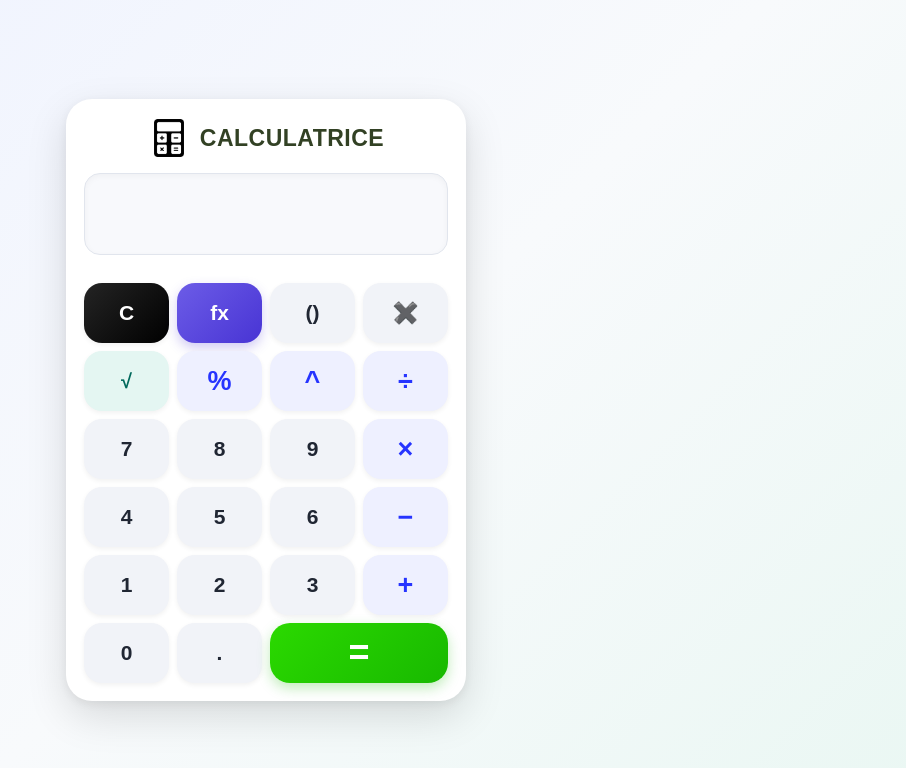
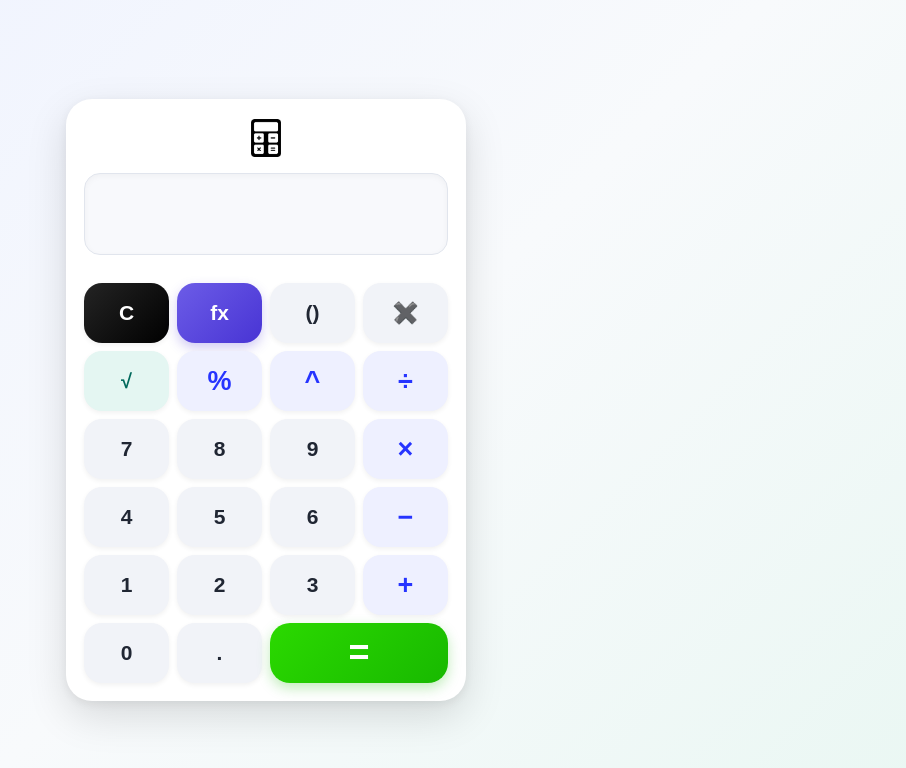
Before and after one commit to aimable2025/CalculatriceAPK, a website: page www/index.html in a window 1280 px wide. Shown: the whole page, without its empty margins (374-1280 px from the left). Drawn offline with Linux system fonts and the light colour scheme.

Commit message:
Remove header 'CALCULATRICE' from index.html
Removed the header 'CALCULATRICE' from the index.html file.

```diff
--- a/www/index.html
+++ b/www/index.html
@@ -39,8 +39,6 @@
                 alt="Logo Calculatrice"
                 class="app-logo"
             >
-
-            <h1>CALCULATRICE</h1>
 
         </div>
 
```
